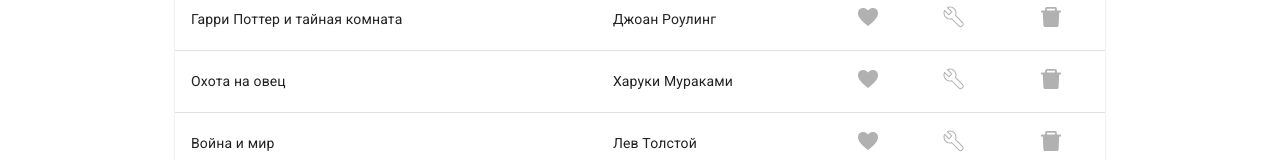
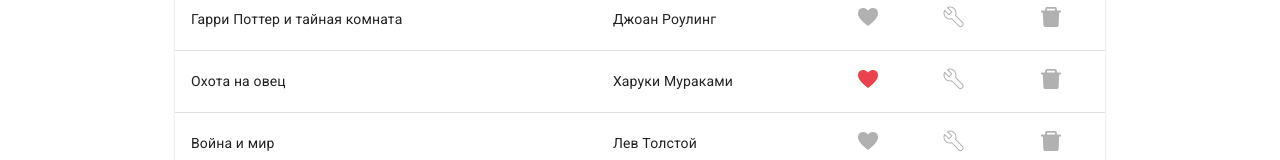
Before and after one commit to TimTimi4/book-list-2, a React (Create React App) app: page / in a window 1280 px wide. Shown: the part 311-471 px from the top of the page. Built offline with nearby package versions, Linux system fonts and the light colour scheme.

Commit message:
add color for icons

```diff
--- a/src/components/BooksRow/index.jsx
+++ b/src/components/BooksRow/index.jsx
@@ -44,7 +44,7 @@ const books = [
 ]
 
 const StyledLIkeIcon = styled(Like)`
-  color: ${({ theme }) => theme.colors.unactiveIcon};
+  color: ${({ theme, isFavorite }) => (isFavorite ? theme.colors.activeIcon : theme.colors.unactiveIcon)};
   cursor: pointer;
 `
 
@@ -78,9 +78,9 @@ const BooksRow = ({ onClick }) => (
           >
             <TableCell align="left">{book.name}</TableCell>
             <TableCell align="left">{book.author}</TableCell>
-            <TableCell align="center"><StyledLIkeIcon /></TableCell>
+            <TableCell align="center"><StyledLIkeIcon isFavorite={book.isFavorite} /></TableCell>
             <TableCell align="center"><StyledEditIcon onClick={onClick} /></TableCell>
-            <TableCell align="center"><StyledTrashIcon /></TableCell>
+            <TableCell align="center"><StyledTrashIcon i /></TableCell>
           </TableRow>
         ))}
       </TableBody>
--- a/src/styles/theme.js
+++ b/src/styles/theme.js
@@ -9,6 +9,7 @@ const theme = {
       primaryText: '#B1B1B1',
       secondaryText: '#EB434D',
       unactiveIcon: '#B1B1B1',
+      activeIcon: '#EB434D',
     },
   sizes:
     {
```
